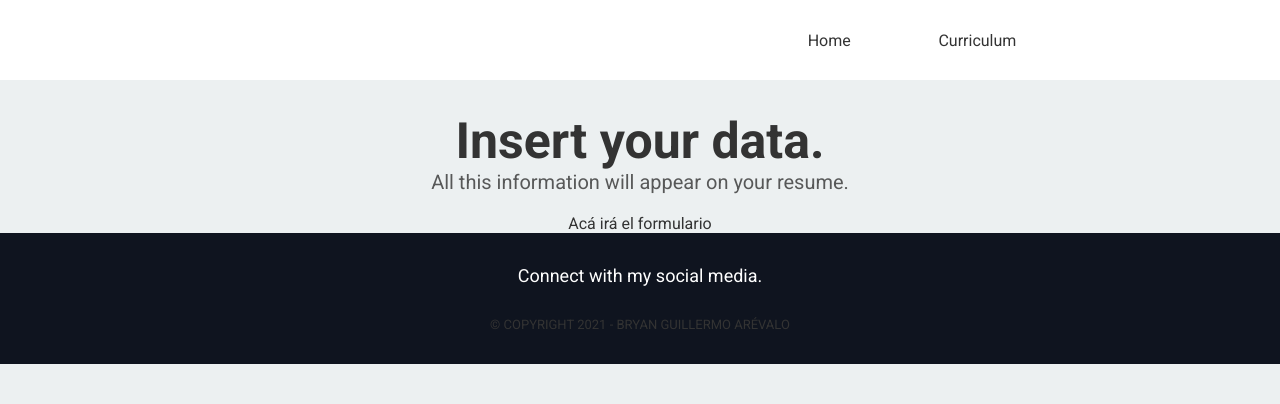
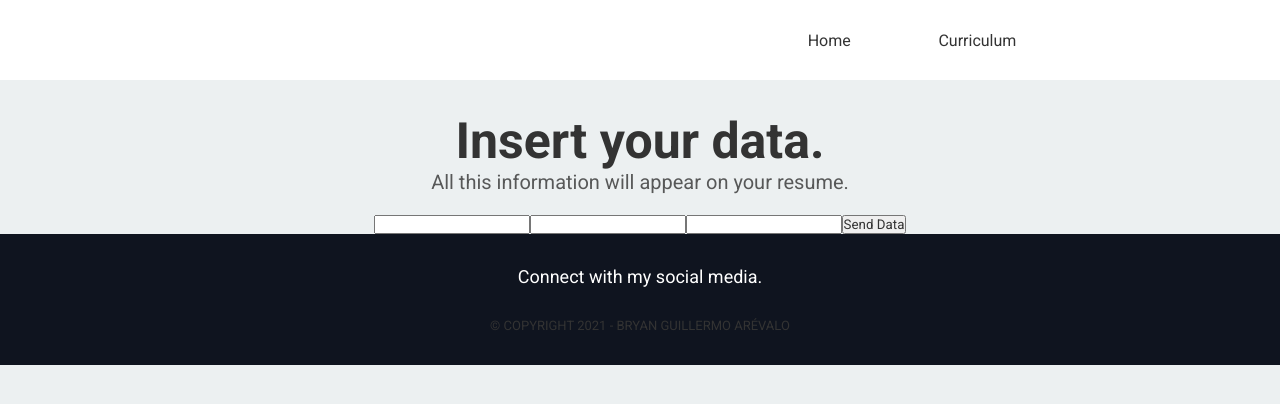
Before and after one commit to ripterdust/Curriculum.Io, a React (Create React App) app: page /app/0 in a window 1280 px wide. Shown: the top 404 px of the page. Built offline with nearby package versions, Linux system fonts and the light colour scheme; some icons are missing.

Commit message:
Ya funciona el formulario, extraeré la lógica en un hook

```diff
--- a/src/components/AppComponents/CreateForm.js
+++ b/src/components/AppComponents/CreateForm.js
@@ -6,27 +6,27 @@ export const CreateForm = () => {
     const {id} = useParams()
 
     const [data, setData] = useState({
-
+        id,
         name: '',
         lastName: '',
         description: ''
     });
 
+    const handleInputs = (e) => {
+        setData(state => ({...state, [ e.target.name ]: e.target.value}))
 
-    const handleName = (e) => {
-        setData(state => ({...state, name:e.target.value}))
-    }
-    const handleLastName = (e) => {
-        setData(state => ({...state, lastName:e.target.value}))
-    }
-    const handleDescription = (e) => {
-        setData(state => ({...state, description:e.target.value}))
     }
 
+    const sendData = () => {
+        console.log(data)
+    }
 
     return (
         <div>
-            Acá irá el formulario
+            <input type="text" name='name' onChange={handleInputs} />
+            <input type="text" name='lastName' onChange={handleInputs} />
+            <input type="text" name='description' onChange={handleInputs} />
+            <button onClick={sendData}>Send Data</button>
         </div>
     )
 }
```
